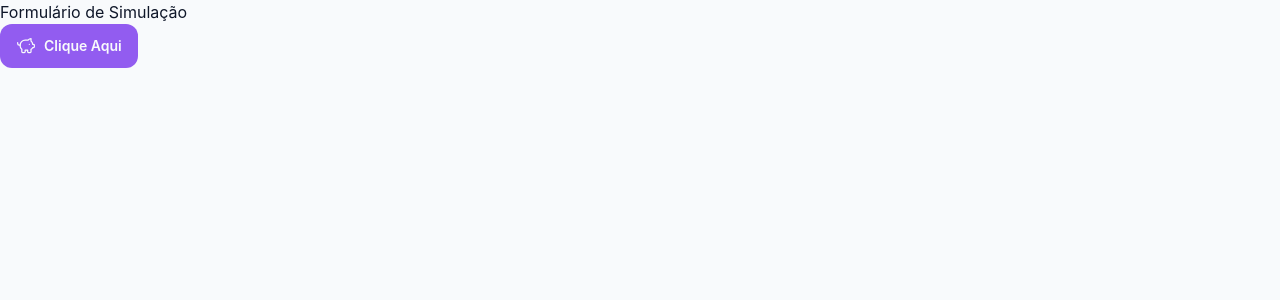
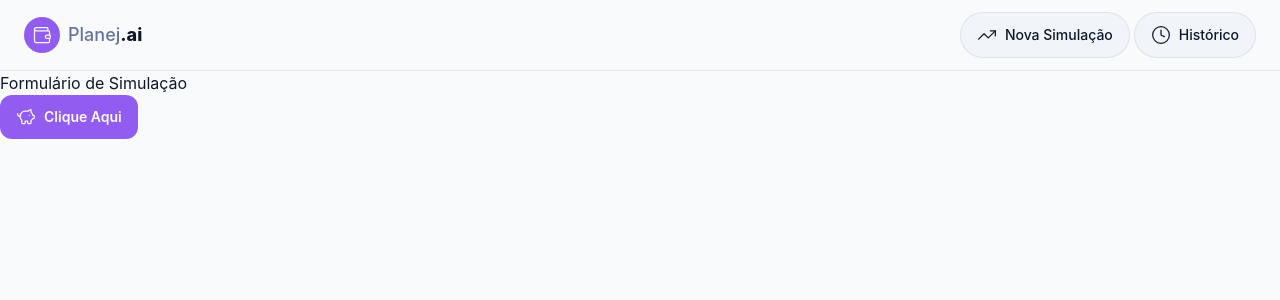
Before and after one commit to antoniorafaeldev/planejAI, a React (Vite) app: page / in a window 1280 px wide. Shown: the top 300 px of the page. Built offline with nearby package versions, Linux system fonts and the light colour scheme.

Commit message:
feat: create header component

```diff
--- /dev/null
+++ b/src/components/layout/RootLayout.tsx
@@ -0,0 +1,11 @@
+import { Outlet } from 'react-router-dom';
+import { Header } from '../shared/Header';
+
+export function RootLayout() {
+  return (
+    <>
+      <Header />
+      <Outlet />
+    </>
+  );
+}
--- /dev/null
+++ b/src/components/shared/Header.tsx
@@ -0,0 +1,40 @@
+import { Clock, TrendingUp, Wallet } from 'lucide-react';
+import { useNavigate } from 'react-router-dom';
+import { Button } from './Button';
+
+export function Header() {
+  const navigate = useNavigate();
+
+  return (
+    <header className="border-b border-(--border) px-6 py-3">
+      <nav className="flex items-center justify-between">
+        <div className="flex items-center gap-2">
+          <div className="bg-primary flex h-9 w-9 items-center justify-center rounded-full">
+            <Wallet size={20} className="text-primary-foreground" />
+          </div>
+          <span className="text-lg">
+            <span className="text-muted-foreground font-medium">Planej</span>
+            <span className="font-extrabold">.ai</span>
+          </span>
+        </div>
+
+        <div className="flex items-center gap-1">
+          <Button
+            variant="secondary"
+            icon={TrendingUp}
+            onClick={() => void navigate('/')}
+          >
+            <span className="hidden sm:inline">Nova Simulação</span>
+          </Button>
+          <Button
+            variant="secondary"
+            icon={Clock}
+            onClick={() => void navigate('/historico')}
+          >
+            <span className="hidden sm:inline">Histórico</span>
+          </Button>
+        </div>
+      </nav>
+    </header>
+  );
+}
--- a/src/router.tsx
+++ b/src/router.tsx
@@ -1,9 +1,11 @@
 import { PiggyBank } from 'lucide-react';
 import { createBrowserRouter } from 'react-router-dom';
-import { Button } from './components/shared/button';
+import { Button } from './components/shared/Button';
+import { RootLayout } from './components/layout/RootLayout';
 
 export const router = createBrowserRouter([
   {
+    element: <RootLayout />,
     children: [
       {
         path: '/',
@@ -17,7 +19,7 @@
         ),
       },
       {
-        path: '/resultado/:id',
+        path: '/resultado',
         element: <h1>Resultado da Simulação</h1>,
       },
       {
```
